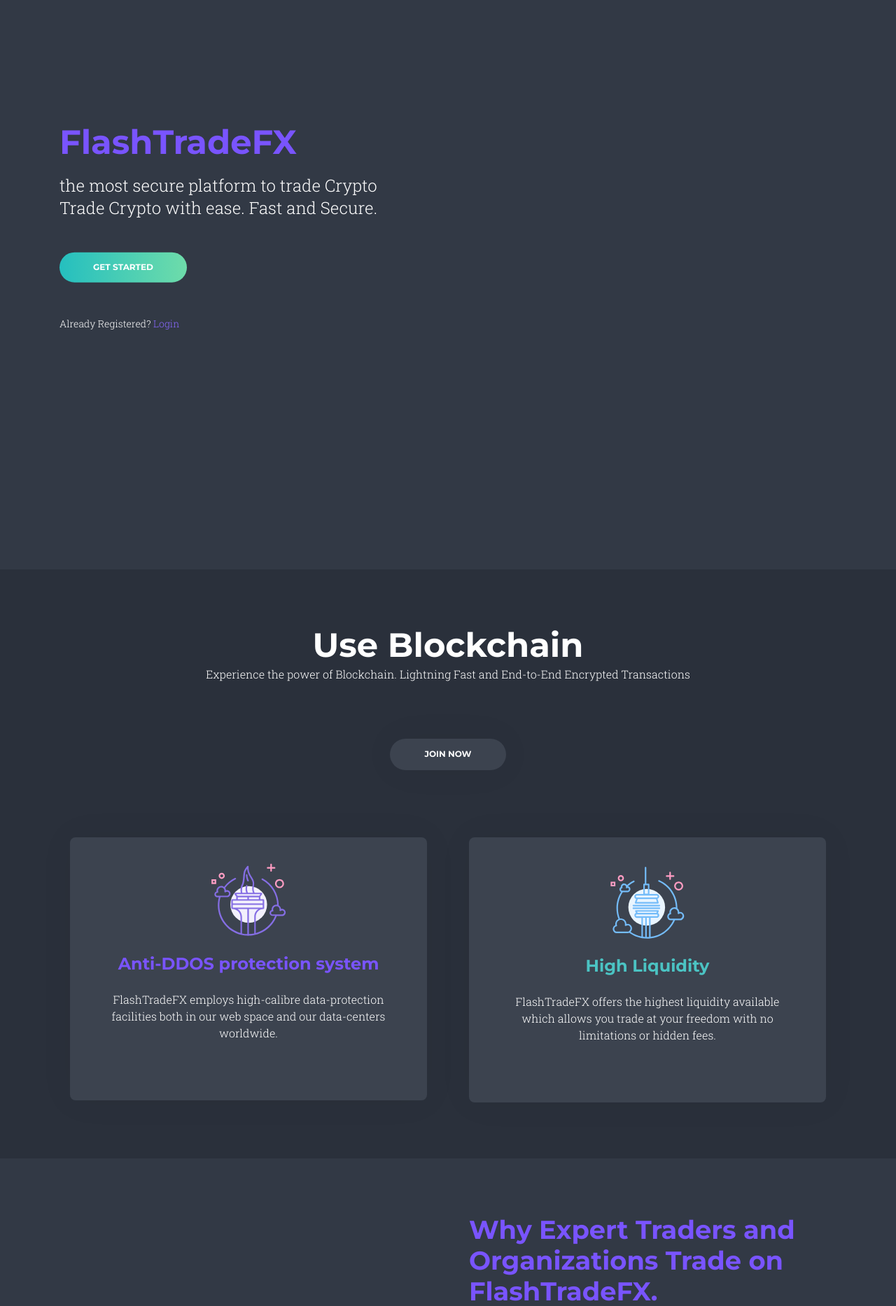
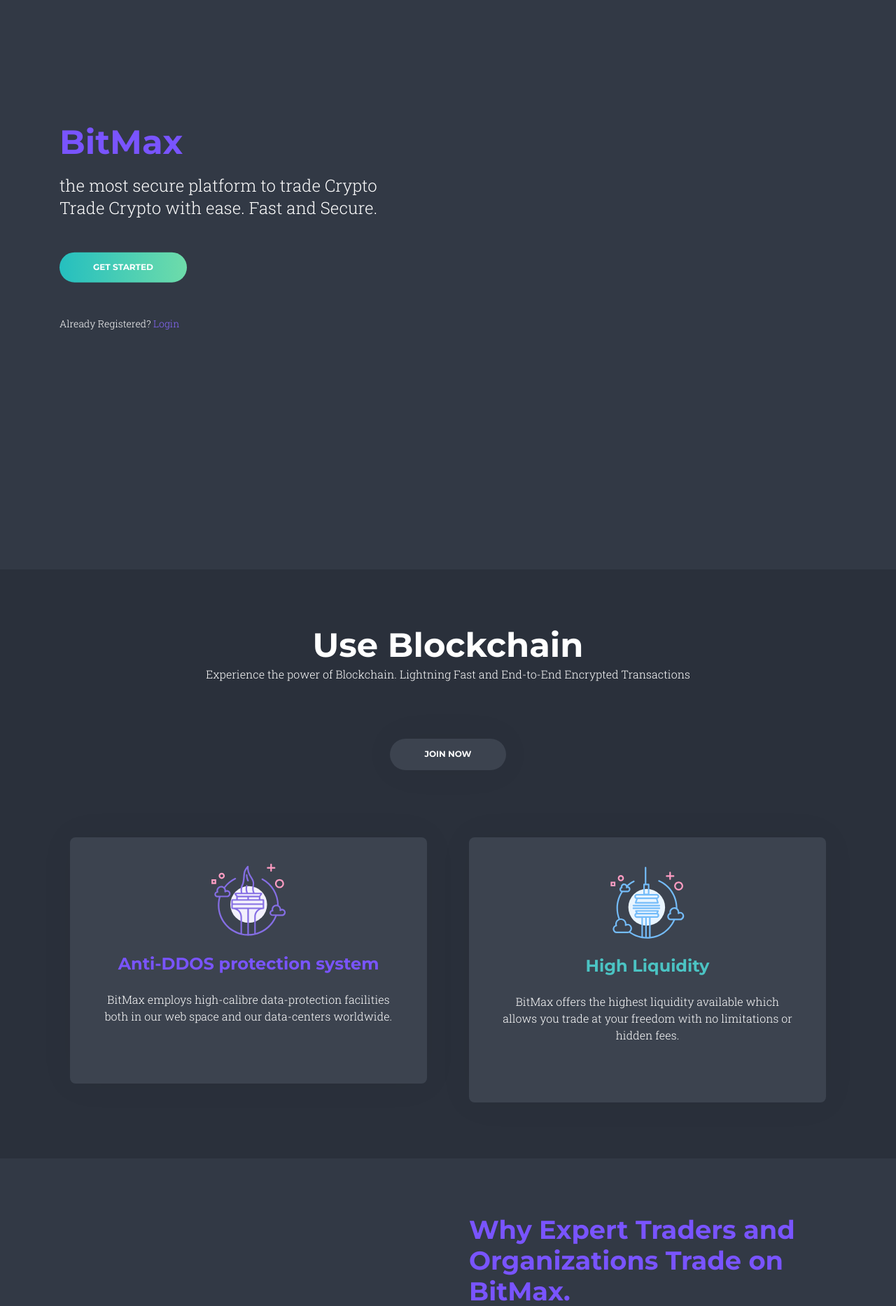
Before and after one commit to ccmeyers-dev/bitbank-backend-v2, a Django app: page / in a window 1280 px wide. Shown: the part 106-1973 px from the top of the page at 70% size. Run offline with Django 3.2, Linux system fonts and the light colour scheme; some libraries are stand-ins or nearby versions; some web fonts are replaced.

Commit message:
replace flashtradefx with bitmax

```diff
--- a/templates/home.html
+++ b/templates/home.html
@@ -148,7 +148,7 @@
         <div class="container">
           <div class="row">
             <div class="col-lg-6 col-md-12">
-              <h1 class="hero-title">FlashTradeFX</h1>
+              <h1 class="hero-title">BitMax</h1>
               <p class="here-sub-title">
                 the most secure platform to trade Crypto <br />
                 Trade Crypto with ease. Fast and Secure.
@@ -240,8 +240,8 @@
                     Anti-DDOS protection system
                   </h4>
                   <p>
-                    FlashTradeFX employs high-calibre data-protection facilities
-                    both in our web space and our data-centers worldwide.
+                    BitMax employs high-calibre data-protection facilities both
+                    in our web space and our data-centers worldwide.
                   </p>
                 </div>
               </div>
@@ -256,9 +256,9 @@
                   />
                   <h4 class="my-4 text-paste-color">High Liquidity</h4>
                   <p>
-                    FlashTradeFX offers the highest liquidity available which
-                    allows you trade at your freedom with no limitations or
-                    hidden fees.
+                    BitMax offers the highest liquidity available which allows
+                    you trade at your freedom with no limitations or hidden
+                    fees.
                   </p>
                 </div>
               </div>
@@ -281,7 +281,7 @@
             </div>
             <div class="col-md-6 col-gap">
               <h2 class="text-purple-color mb-md-5">
-                Why Expert Traders and Organizations Trade on FlashTradeFX.
+                Why Expert Traders and Organizations Trade on BitMax.
               </h2>
               <p class="">
                 Our easy-to-use interface, quick funding and Advanced tools.
@@ -478,10 +478,9 @@
                     <div class="card-body pt-0">
                       Cryptocurrencies are very volatile assets and it is
                       equally risky when you trade on your own. This is where
-                      FlashTradeFX comes in, we leverage our entire pool of
-                      bitcoin and trade extensively on your behalf. No matter
-                      the market outcome you always get your predetermined
-                      Earning.
+                      BitMax comes in, we leverage our entire pool of bitcoin
+                      and trade extensively on your behalf. No matter the market
+                      outcome you always get your predetermined Earning.
                     </div>
                   </div>
                 </div>
@@ -503,12 +502,11 @@
                     data-parent="#accordion-1"
                   >
                     <div class="card-body pt-0">
-                      You do not need any expertise when trading on
-                      FlashTradeFX. Although, by trading continously you can
-                      become a Premium member, then you have access to our
-                      backend trading alogrithms and share knowledge with more
-                      Expert Traders on our dedicated Telegram / Whatsapp
-                      groups.
+                      You do not need any expertise when trading on BitMax.
+                      Although, by trading continously you can become a Premium
+                      member, then you have access to our backend trading
+                      alogrithms and share knowledge with more Expert Traders on
+                      our dedicated Telegram / Whatsapp groups.
                     </div>
                   </div>
                 </div>
@@ -583,8 +581,8 @@
                     data-parent="#accordion-2"
                   >
                     <div class="card-body pt-0">
-                      FlashTradeFX is renowned for being versatile and robust.
-                      Of course we trade Forex as well as stock together with
+                      BitMax is renowned for being versatile and robust. Of
+                      course we trade Forex as well as stock together with
                       Cryptocurrency. Our backend is integrated with full
                       Metatrader 4 and MetaTrader 5 support.
                     </div>
@@ -628,12 +626,12 @@
         <div class="container">
           <div class="row">
             <div class="col-md-4">
-              <h4 class="text-uppercase">FlashTradeFX</h4>
+              <h4 class="text-uppercase">BitMax</h4>
               <p>
                 Subscribe to our newsletter to receive news, updates, free stuff
                 and new releases by email. We don't do spam.
               </p>
-              <p class="copyright">&copy; Copyright 2020 FlashTradeFX, Inc.™</p>
+              <p class="copyright">&copy; Copyright 2020 BitMax, Inc.™</p>
             </div>
             <div class="col-md-4 mb-md-0 mb-3">
               <h6 class="text-uppercase">Resources</h6>
```
